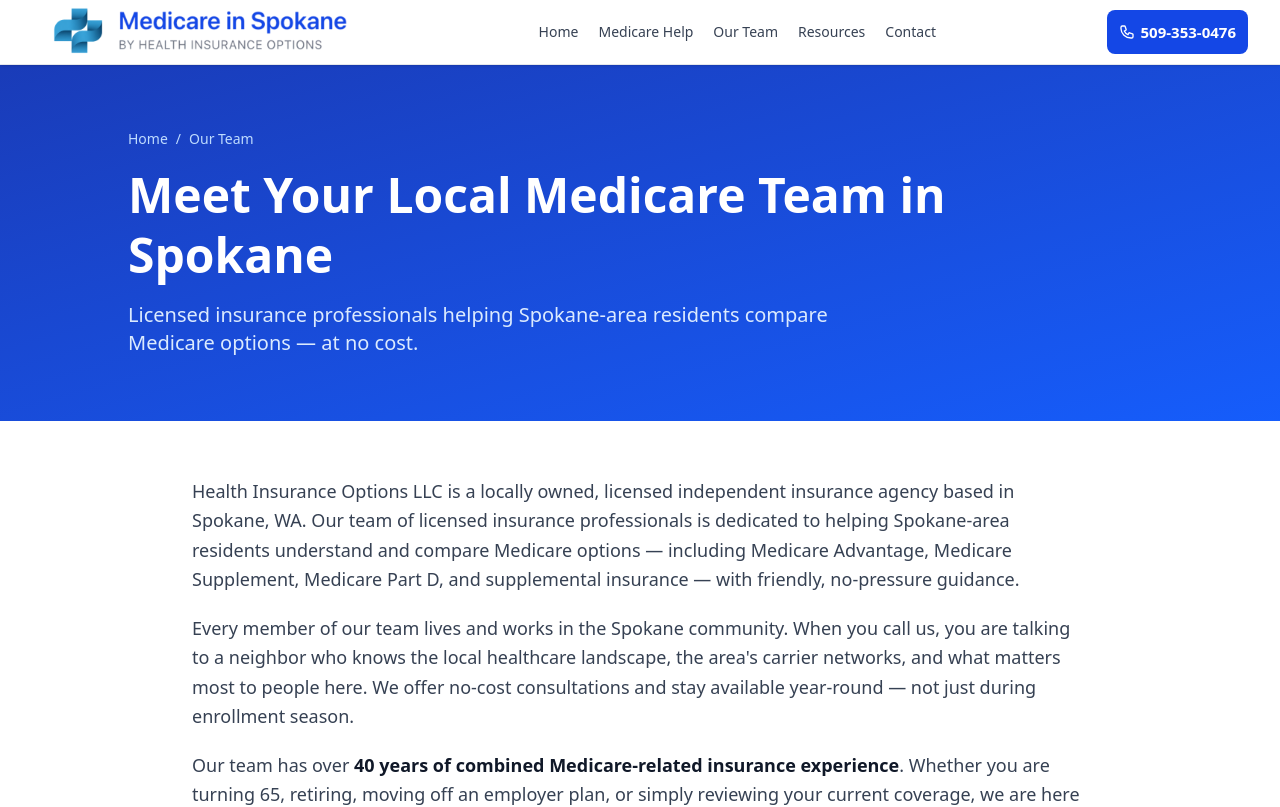
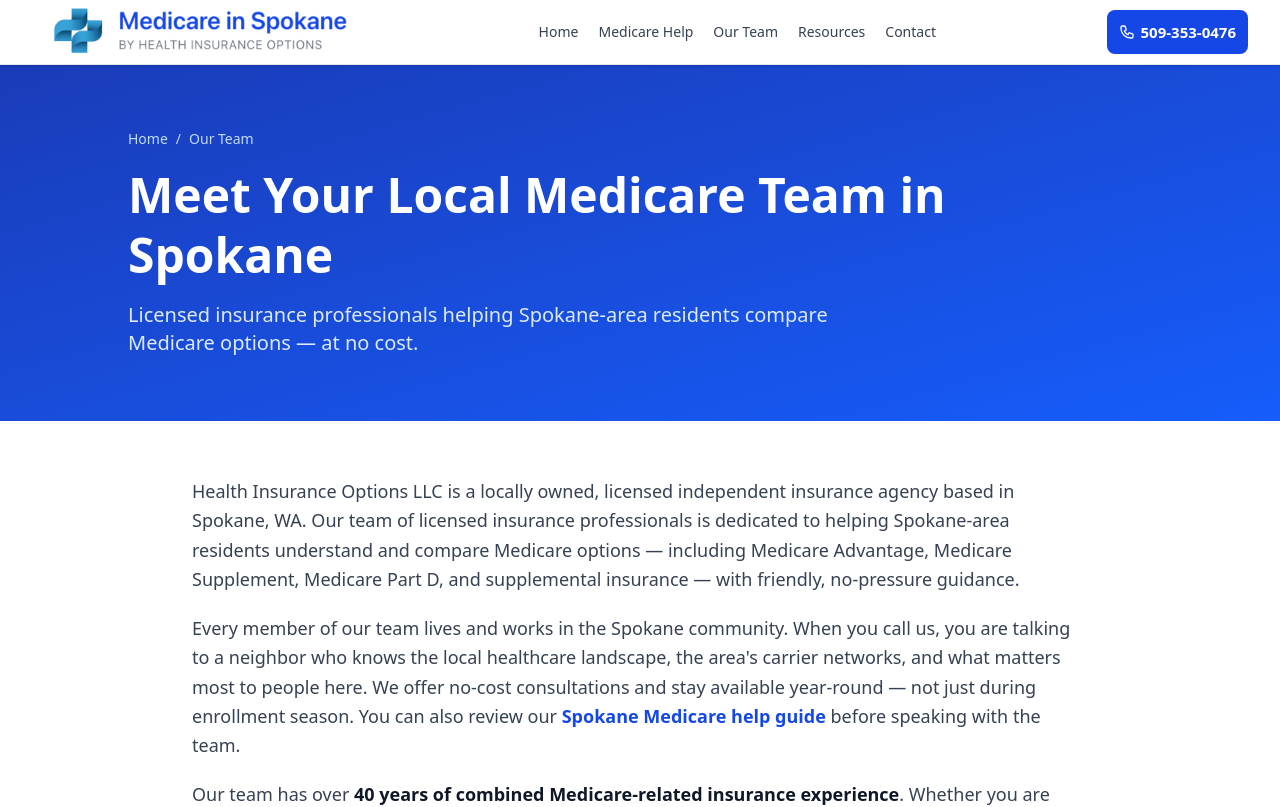
Before and after one commit to DevonWest/medicare-spokane-site, a Next.js app: page /our-team in a window 1280 px wide. Shown: the top 807 px of the page. Built offline with nearby package versions, Linux system fonts and the light colour scheme; no server answers.

Commit message:
Connect team authority to Spokane guide

```diff
--- a/app/our-team/page.tsx
+++ b/app/our-team/page.tsx
@@ -1,4 +1,5 @@
 import type { Metadata } from "next";
+import Link from "next/link";
 import CTASection from "@/components/CTASection";
 import Disclaimer from "@/components/Disclaimer";
 import PageHero from "@/components/PageHero";
@@ -53,7 +54,12 @@
             Every member of our team lives and works in the Spokane community. When you call us, you
             are talking to a neighbor who knows the local healthcare landscape, the area&apos;s
             carrier networks, and what matters most to people here. We offer no-cost consultations
-            and stay available year-round — not just during enrollment season.
+            and stay available year-round — not just during enrollment season. You can also review
+            our{" "}
+            <Link href="/medicare-spokane" className="font-semibold text-blue-700 hover:underline">
+              Spokane Medicare help guide
+            </Link>{" "}
+            before speaking with the team.
           </p>
           <p>
             Our team has over{" "}
```
